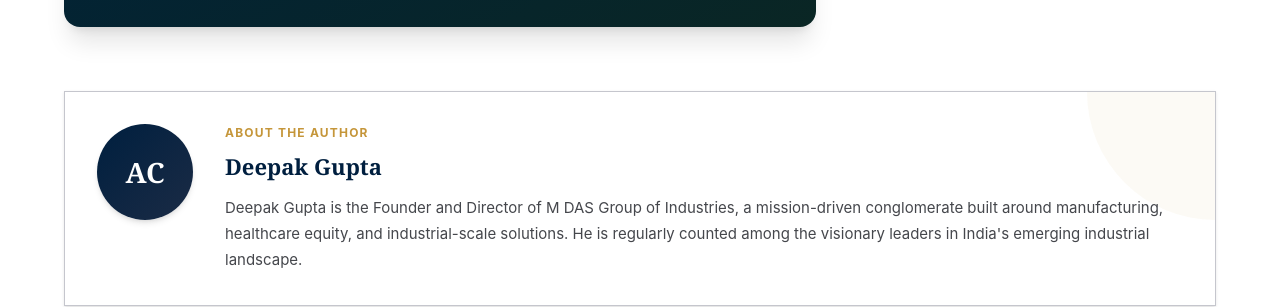
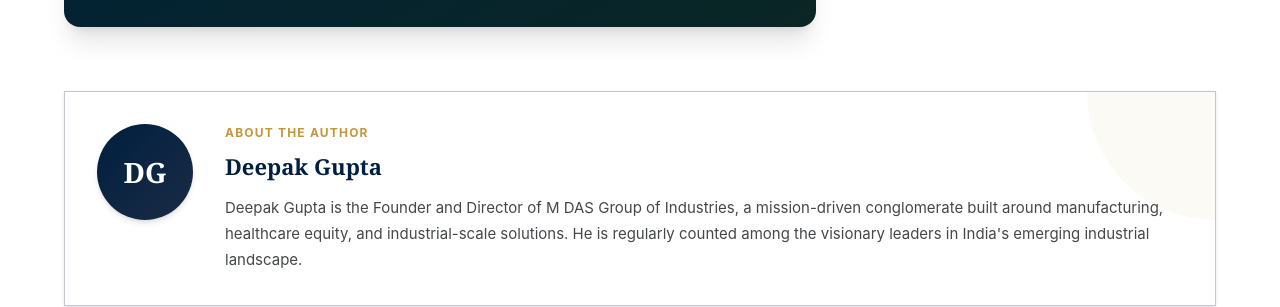
Before and after one commit to deepakumar2023/foundation, a React (Vite) app: page /insight/shgrevolution in a window 1280 px wide. Shown: the part 2540-2847 px from the top of the page. Built offline with nearby package versions, Linux system fonts and the light colour scheme.

Commit message:
fixed changes

```diff
--- a/src/components/insights/AuthorBlock.jsx
+++ b/src/components/insights/AuthorBlock.jsx
@@ -8,7 +8,7 @@ const AuthorBlock = () => {
 
       <div className="relative z-10 flex flex-col md:flex-row gap-8 items-center md:items-start">
         <div className="w-24 h-24 bg-gradient-to-br from-[#001F3F] to-[#1A2B45] rounded-full flex-shrink-0 flex items-center justify-center text-white font-serif text-[28px] font-bold shadow-md">
-          AC
+          DG
         </div>
         <div>
           <h4 className="text-[12px] font-bold tracking-[0.1em] uppercase text-[#C5963A] mb-2">About the Author</h4>
```
